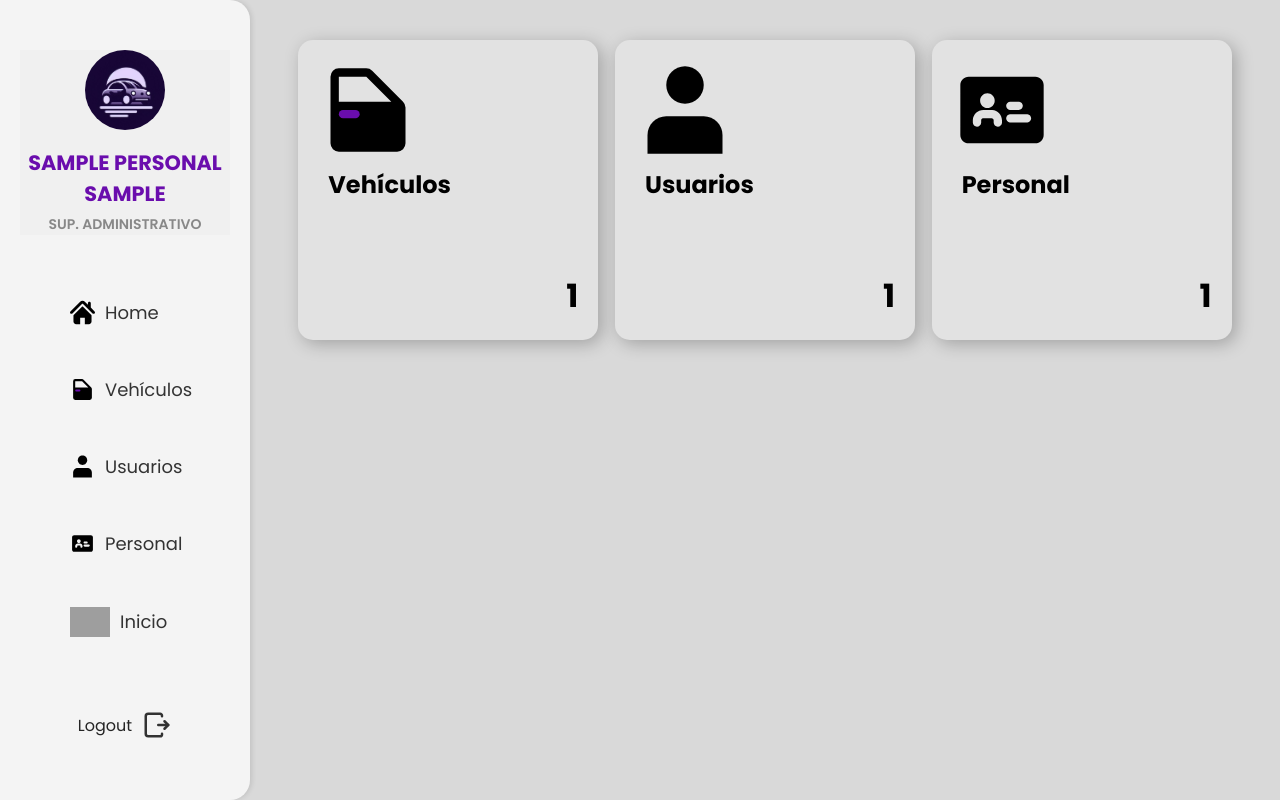
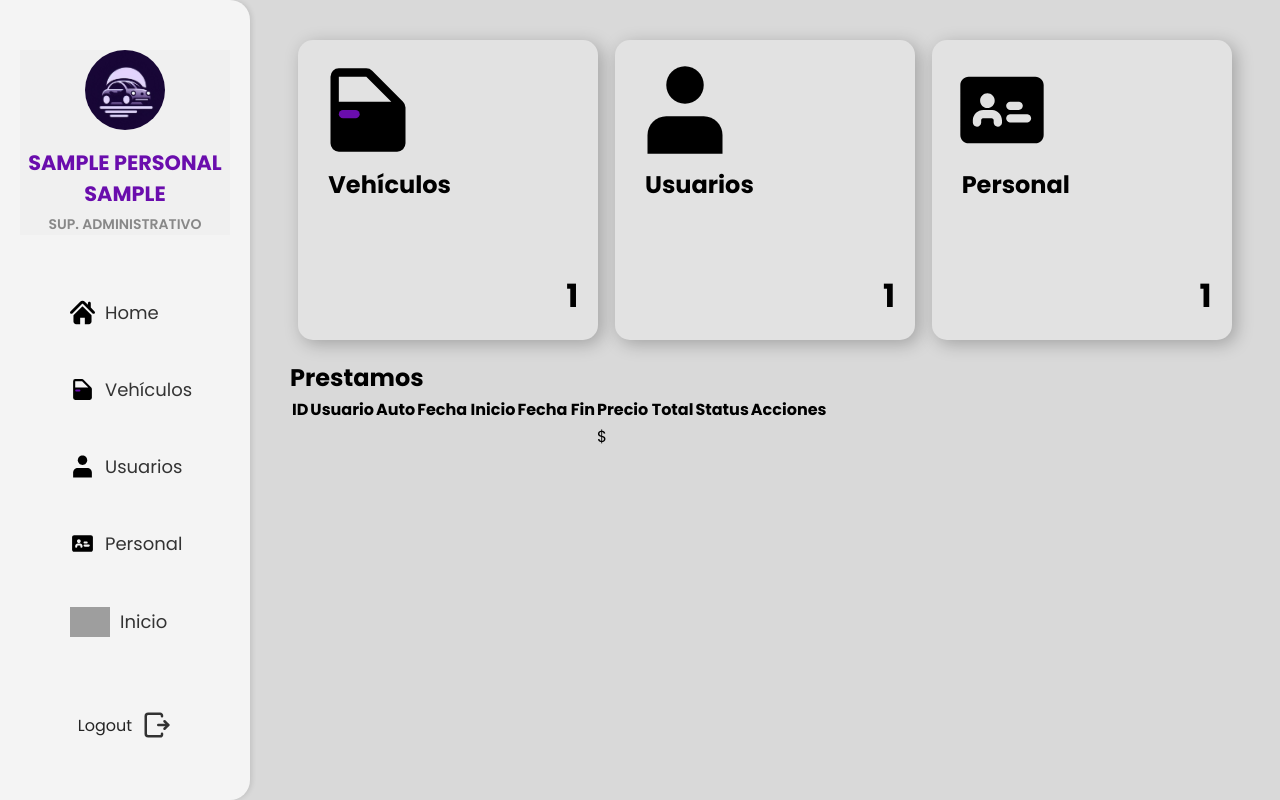
Before and after one commit to ReizoVC/RentalMove-Flask, a Flask app: template templates/adminPages/ad_home.html in a window 1280 px wide. Run offline with Flask 3, Linux system fonts and the light colour scheme; a user stored in the database is signed in; tables that the repository leaves empty hold one stand-in row (values such as "Sample post"); the template is opened without the code that fills it: values that come from a table or form of the project are taken from there, most other values are stand-ins (such as "Sample title", 1, 10 or a date in 2020); some web fonts are replaced; grey boxes are pictures that could not be loaded.

Commit message:
Aprove Function

```diff
--- a/app.py
+++ b/app.py
@@ -1,5 +1,6 @@
 from flask import Flask
 from flask_sqlalchemy import SQLAlchemy
+from sqlalchemy.orm import Session
 from routes.inicio import inicio
 from routes.admn import admn
 from routes.errors import errors
@@ -18,8 +19,9 @@
 app.config['SQLALCHEMY_DATABASE_URI'] = environ.get('DATABASE_URL')
 app.config['SQLALCHEMY_TRACK_MODIFICATIONS'] = False
 app.config['SECRET_KEY'] = "n8sWbgUS49"
+app.config['UPLOAD_FOLDER'] = 'static/uploads'
 
-app.config['UPLOAD_FOLDER'] = 'static/uploads'
+
 
 db.init_app(app)
 login_manager = LoginManager(app)
@@ -28,9 +30,10 @@
 
 @login_manager.user_loader
 def load_user(user_id):
-    user = Usuario.query.get(int(user_id))
+    session = Session(db.engine)
+    user = session.get(Usuario, int(user_id))
     if not user:
-        user = Personal.query.get(int(user_id))
+        user = session.get(Personal, int(user_id))
     return user
 
 
--- a/static/css/styles.css
+++ b/static/css/styles.css
@@ -672,6 +672,7 @@
 .main_catalogo {
   width: 100%;
   font-family: "Lexend Exa", sans-serif;
+  margin-top: 100px;
 }
 
 
--- a/templates/adminPages/ad_home.html
+++ b/templates/adminPages/ad_home.html
@@ -29,5 +29,42 @@
                 </div>
             </div>
         </div>
+        <div class="loans">
+            <h2>Prestamos</h2>
+            <table>
+                <thead>
+                    <tr>
+                        <th>ID</th>
+                        <th>Usuario</th>
+                        <th>Auto</th>
+                        <th>Fecha Inicio</th>
+                        <th>Fecha Fin</th>
+                        <th>Precio Total</th>
+                        <th>Status</th>
+                        <th>Acciones</th>
+                    </tr>
+                </thead>
+                <tbody>
+                    {% for prestamo in prestamos %}
+                    <tr>
+                        <td>{{ prestamo.Prestamo.id }}</td>
+                        <td>{{ prestamo.Usuario.nombre }} {{ prestamo.Usuario.apellido }}</td>
+                        <td>{{ prestamo.Auto.marca }} {{ prestamo.Auto.modelo }}</td>
+                        <td>{{ prestamo.Prestamo.fecha_inicio }}</td>
+                        <td>{{ prestamo.Prestamo.fecha_fin }}</td>
+                        <td>${{ prestamo.Prestamo.precio_total }}</td>
+                        <td>{{ prestamo.Prestamo.status }}</td>
+                        <td>
+                            {% if prestamo.Prestamo.status == 'pendiente' %}
+                            <form action="{{ url_for('admn.aprobar_prestamo', prestamo_id=prestamo.Prestamo.id) }}" method="POST">
+                                <button type="submit">Aprobar</button>
+                            </form>
+                            {% endif %}
+                        </td>
+                    </tr>
+                    {% endfor %}
+                </tbody>
+            </table>
+        </div>
     </main>
 {% endblock %}
--- a/templates/partials/_header.html
+++ b/templates/partials/_header.html
@@ -15,6 +15,7 @@
                     <div class="dropdown-content">
                         <a href="/account">Cuenta</a>
                         <a href="/history">Historial</a>
+                        <!--<a href="/notificaciones">Notificaciones</a>  -->
                         {% if current_user.rol == 'admin' %}
                             <a href="/admin">Admin</a>
                         {% endif %}
```
Also changed, not shown: routes/admn.py (+12 -1 lines).
